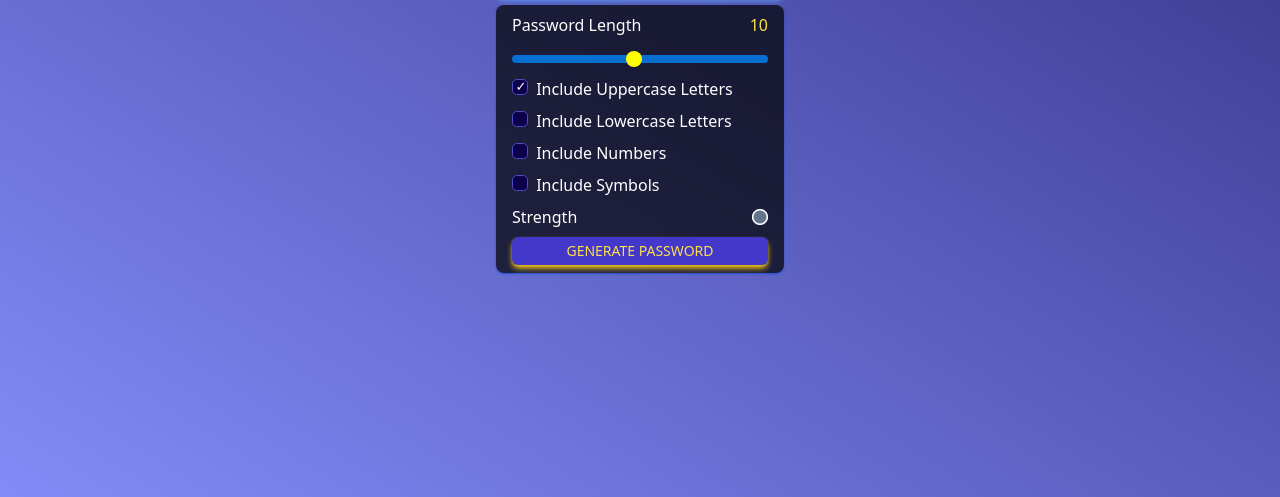
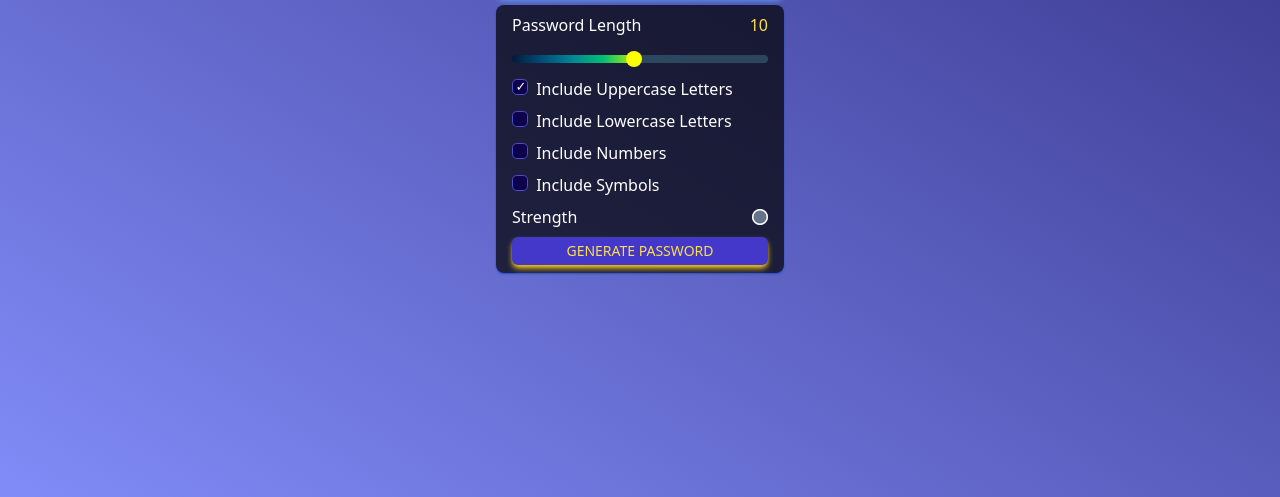
Before and after one commit to Lakshyakoshta/Password_generator, a plain HTML site: page index.html in a window 1280 px wide. Shown: the part 303-800 px from the top of the page. Drawn offline with nearby package versions, Linux system fonts and the light colour scheme.

Commit message:
slider dynamic background

```diff
--- a/style.css
+++ b/style.css
@@ -39,12 +39,13 @@
     width: 100%;
     height: 0.5rem;
     border-radius: 2rem;
-    background-color: rgba(0, 136, 255, 0.771);
-    background-repeat: none;
+    background-color: rgba(126, 249, 255, 0.2);
     border: none;
     outline: none;
     z-index: -1;
     transition: all 200ms ease-in;
+    background-image: linear-gradient(to right, #051937, #004d7a, #008793, #00bf72, #a8eb12);    background-repeat:no-repeat;
+    /* transition: background-image 0ms ease-in; */
 }
 
 #ipslider::-webkit-slider-thumb{
```
